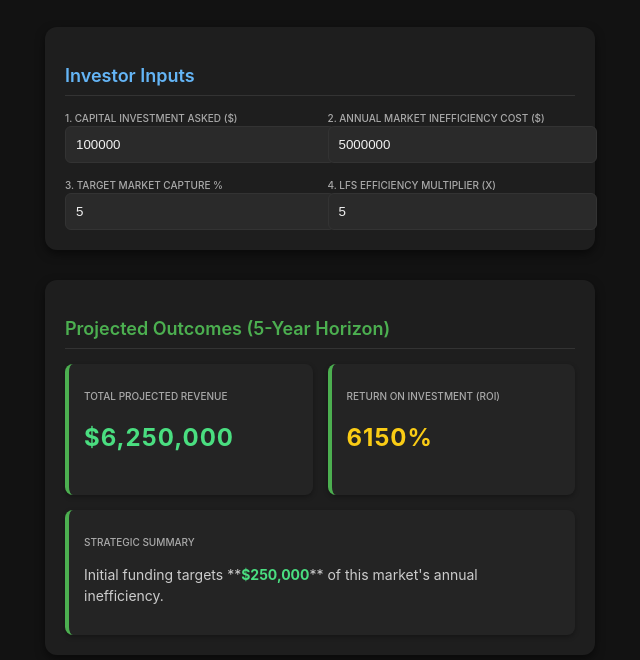
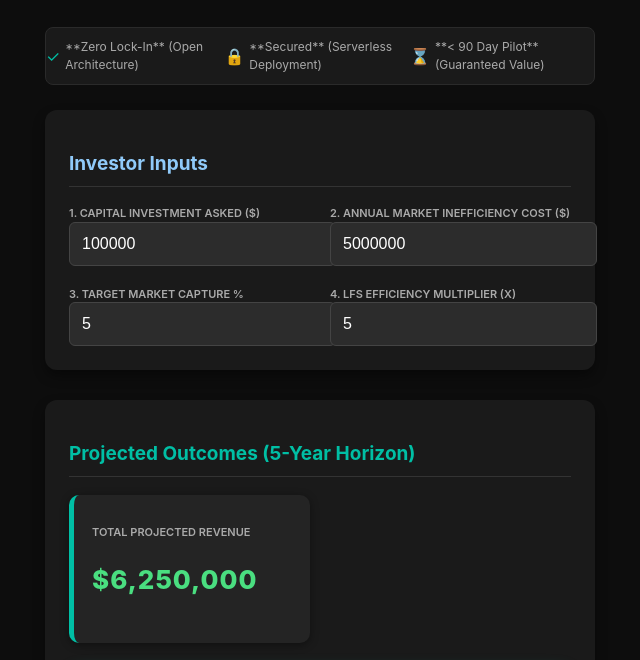
Before and after one commit to ChuckyT1980/sales-pitch, a plain HTML site: page index.html in a window 1280 px wide. Shown: the part 179-839 px from the top of the page, without its empty margins (320-960 px from the left). Drawn offline with Linux system fonts and the light colour scheme.

Commit message:
Final V2 Minimal Dashboard Push

```diff
--- a/index.html
+++ b/index.html
@@ -10,8 +10,8 @@
         /* General Body and Container */
         body {
             font-family: 'Inter', Arial, sans-serif;
-            background-color: #121212; /* Deep dark background */
-            color: #f0f0f0;
+            background-color: #0d0d0d; /* Ultra dark background */
+            color: #e0e0e0;
             padding: 20px;
             line-height: 1.5;
         }
@@ -22,55 +22,58 @@
 
         /* Header Styling */
         header {
-            border-bottom: 2px solid #2a2a2a;
+            border-bottom: 2px solid #222;
             padding-bottom: 20px;
             margin-bottom: 30px;
             text-align: center;
         }
         h1 {
             font-size: 32px;
-            font-weight: 800;
-            color: #4CAF50; /* Tech Green for visibility */
-            letter-spacing: 0.5px;
+            font-weight: 900; /* Extra bold */
+            color: #00BFA5; /* Teal/Aqua - A strong tech accent */
+            letter-spacing: 1px;
+            text-shadow: 0 0 5px rgba(0, 191, 165, 0.5); /* Subtle glow */
         }
 
         /* Section and Input Containers */
         #inputs, #outputs {
-            background-color: #1e1e1e;
-            padding: 20px;
+            background-color: #1a1a1a;
+            padding: 24px;
             border-radius: 12px;
-            box-shadow: 0 4px 10px rgba(0, 0, 0, 0.5);
+            box-shadow: 0 6px 12px rgba(0, 0, 0, 0.4);
             margin-bottom: 30px;
         }
         h2 {
-            font-size: 18px;
-            font-weight: 600;
-            border-bottom: 1px solid #333333;
-            padding-bottom: 6px;
-            margin-bottom: 15px;
-            color: #64b5f6; /* Blue for input titles */
+            font-size: 19px;
+            font-weight: 700;
+            border-bottom: 1px solid #333;
+            padding-bottom: 8px;
+            margin-bottom: 18px;
+            color: #90CAF9; /* Light blue for input titles */
         }
 
         /* Input Fields */
         input[type="number"] {
-            padding: 10px;
+            padding: 12px;
             border-radius: 6px;
-            background-color: #2a2a2a;
-            border: 1px solid #333333;
-            color: #f0f0f0;
+            background-color: #2c2c2c;
+            border: 1px solid #444;
+            color: #ffffff;
             width: 100%;
             transition: border-color 0.3s;
+            font-size: 16px;
         }
         input[type="number"]:focus {
             outline: none;
-            border-color: #4CAF50; /* Green focus ring */
+            border-color: #00BFA5; /* Teal focus ring */
+            box-shadow: 0 0 0 2px rgba(0, 191, 165, 0.3);
         }
 
         /* Grid Layout */
         .grid-cols-2 {
             display: grid;
             grid-template-columns: repeat(2, minmax(0, 1fr));
-            gap: 15px;
+            gap: 20px;
         }
         .grid-cols-2 > div {
             display: flex;
@@ -79,37 +82,82 @@
 
         /* Metric Cards (Outputs) */
         .card {
-            padding: 15px;
-            border-radius: 8px;
+            padding: 18px;
+            border-radius: 10px;
             background-color: #242424;
-            border-left: 4px solid #4CAF50; /* Green left border for emphasis */
-            box-shadow: 0 2px 5px rgba(0, 0, 0, 0.3);
+            border-left: 5px solid #00BFA5; /* Primary accent for all data */
+            box-shadow: 0 2px 8px rgba(0, 0, 0, 0.4);
+            transition: transform 0.3s;
         }
+
+        /* Highlight ROI Card */
+        #roi_card {
+            background-color: #00BFA5; /* Teal background for maximum visibility */
+            color: #0d0d0d;
+            border: none;
+            border-radius: 12px;
+            padding: 20px;
+            grid-column: span 2 / span 2;
+            box-shadow: 0 8px 16px rgba(0, 191, 165, 0.4);
+        }
+        #roi_card .metric-label {
+            color: #0d0d0d;
+            font-weight: 700;
+        }
+        #roi_card .metric-value {
+             color: #0d0d0d;
+             font-size: 36px; /* Larger text for ROI */
+        }
+
         .metric-value {
-            font-size: 24px;
-            font-weight: bold;
-            margin-top: 6px;
+            font-size: 26px;
+            font-weight: 800;
+            margin-top: 8px;
             letter-spacing: 1px;
         }
         .metric-label {
-            font-size: 10px;
+            font-size: 11px;
             text-transform: uppercase;
             color: #aaaaaa;
-            font-weight: 500;
+            font-weight: 600;
         }
 
         /* Colors for Metrics */
-        .text-green-400 { color: #4ade80; } /* Revenue/Success */
-        .text-yellow-400 { color: #facc15; } /* ROI/Warning */
+        .text-green-400 { color: #4ade80; } /* Revenue */
+        .text-yellow-400 { color: #facc15; } /* Standard ROI color (used for text inside non-ROI cards) */
         .text-red-500 { color: #ef4444; } /* Negative ROI */
         .col-span-2 {
             grid-column: span 2 / span 2;
         }
 
+        /* Trust Bar */
+        .trust-bar {
+            display: flex;
+            justify-content: space-around;
+            background-color: #1a1a1a;
+            border-radius: 8px;
+            padding: 10px 0;
+            margin-bottom: 25px;
+            font-size: 12px;
+            color: #aaaaaa;
+            border: 1px solid #2a2a2a;
+        }
+        .trust-item {
+            display: flex;
+            align-items: center;
+        }
+        .trust-icon {
+            font-size: 16px;
+            margin-right: 5px;
+            color: #00BFA5;
+        }
+
         /* Responsive Adjustments */
         @media (max-width: 600px) {
-            h1 { font-size: 26px; }
-            .metric-value { font-size: 20px; }
+            h1 { font-size: 28px; }
+            .metric-value { font-size: 22px; }
+            #roi_card .metric-value { font-size: 32px; }
+            .trust-bar { flex-direction: column; gap: 8px; }
         }
     </style>
 </head>
@@ -122,6 +170,19 @@
             <h1>LIVE ROI VALIDATION ENGINE</h1>
             <p style="font-size: 14px; margin-top: 4px; color: #9a9a9a;">Logic Flow Systems: Funds Scale, Not Development.</p>
         </header>
+
+        <!-- NEW TRUST & VALUE BAR -->
+        <div class="trust-bar">
+            <div class="trust-item">
+                <span class="trust-icon">&#10003;</span> **Zero Lock-In** (Open Architecture)
+            </div>
+            <div class="trust-item">
+                <span class="trust-icon">&#x1F512;</span> **Secured** (Serverless Deployment)
+            </div>
+            <div class="trust-item">
+                <span class="trust-icon">&#x231B;</span> **< 90 Day Pilot** (Guaranteed Value)
+            </div>
+        </div>
 
         <!-- INPUTS SECTION -->
         <div id="inputs">
@@ -152,7 +213,7 @@
 
         <!-- OUTPUTS SECTION -->
         <div id="outputs">
-            <h2 style="color: #4CAF50;">Projected Outcomes (5-Year Horizon)</h2>
+            <h2 style="color: #00BFA5;">Projected Outcomes (5-Year Horizon)</h2>
 
             <div class="grid-cols-2">
                 <div class="card">
@@ -160,9 +221,9 @@
                     <p id="net_revenue" class="metric-value text-green-400">$0</p>
                 </div>
 
-                <div class="card">
+                <div id="roi_card" class="card">
                     <p class="metric-label">Return on Investment (ROI)</p>
-                    <p id="roi_output" class="metric-value text-yellow-400">0%</p>
+                    <p id="roi_output" class="metric-value" style="color: #0d0d0d;">0%</p>
                 </div>
 
                 <div class="card col-span-2">
@@ -251,9 +312,18 @@
                         roi_output.textContent = `${roi.toFixed(0)}%`;
 
                         // Conditional styling for ROI
-                        const roiColor = (roi < 0) ? '#ef4444' : '#facc15';
-                        roi_output.style.color = roiColor;
+                        const roiTextColor = (roi < 0) ? '#0d0d0d' : '#0d0d0d'; // Text inside the card is always black/dark
+                        roi_output.style.color = roiTextColor;
 
+                        // Set background color for the ROI card based on status
+                        const roiCard = document.getElementById('roi_card');
+                        if (roi < 0) {
+                            roiCard.style.backgroundColor = '#4d1e1e'; // Dark red background for loss
+                            roiCard.style.borderLeftColor = '#ef4444';
+                        } else {
+                            roiCard.style.backgroundColor = '#00BFA5'; // Primary teal for profit
+                            roiCard.style.borderLeftColor = '#00BFA5';
+                        }
 
 
                         // Efficiency Multiple (Hidden element but required for JS to run correctly)
```
